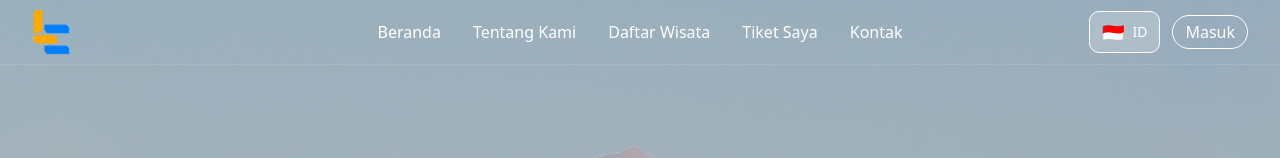
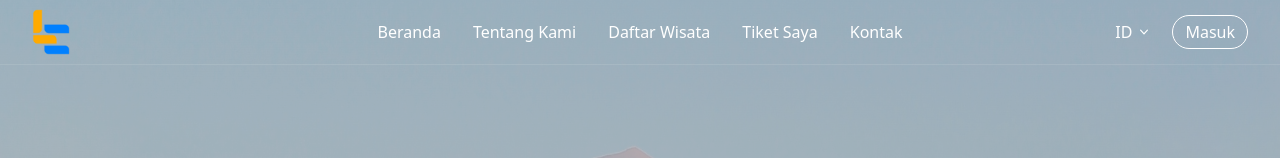
Before and after one commit to megustaSzy/project-web-mobile-api, a Next.js app in the folder web/: page / in a window 1280 px wide. Shown: the top 158 px of the page. Built offline with nearby package versions, Linux system fonts and the light colour scheme; no server answers.

Commit message:
rubah lagi button ganti bahasa

```diff
--- a/web/src/app/components/NavBar.tsx
+++ b/web/src/app/components/NavBar.tsx
@@ -253,17 +253,27 @@ export default function NavBar() {
           <div className="relative">
             <button
               onClick={() => setOpenLang((prev: boolean) => !prev)}
-              className={`flex items-center gap-2 px-3 py-1.5 rounded-lg text-sm border transition-all duration-200
-      ${
-        scrolled
-          ? "text-gray-800 border-gray-400 bg-white"
-          : "text-white border-white bg-white/20 backdrop-blur-md"
-      }
-      hover:scale-105
-    `}
+              className={`gap-1 flex items-center px-2 py-1 rounded-full transition-all duration-200
+    ${scrolled ? "text-gray-700" : "text-white"}
+    hover:scale-105
+  `}
             >
-              <span className="text-lg">{language === "id" ? "🇮🇩" : "🇺🇸"}</span>
-              {language.toUpperCase()}
+              <span className="transition-transform duration-200">
+                {language.toUpperCase()}
+              </span>
+
+              {/* ICON PANAH */}
+              <svg
+                xmlns="http://www.w3.org/2000/svg"
+                className="w-4 h-4 transition-transform duration-200"
+                viewBox="0 0 20 20"
+                fill="currentColor"
+              >
+                <path
+                  fillRule="evenodd"
+                  d="M5.23 7.21a.75.75 0 011.06.02L10 11.17l3.71-3.94a.75.75 0 111.08 1.04l-4.25 4.5a.75.75 0 01-1.08 0l-4.25-4.5a.75.75 0 01.02-1.06z"
+                />
+              </svg>
             </button>
 
             {/* DROPDOWN */}
```
